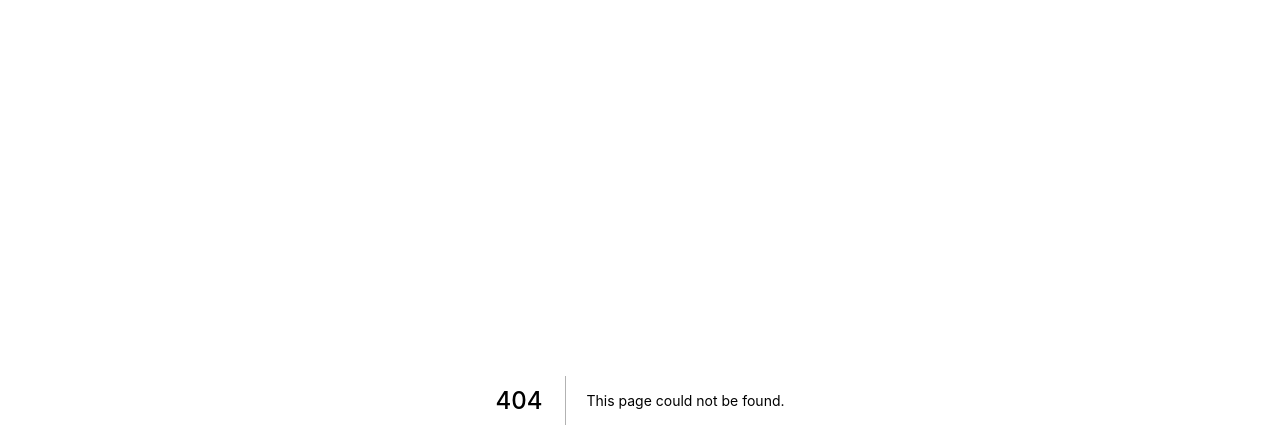
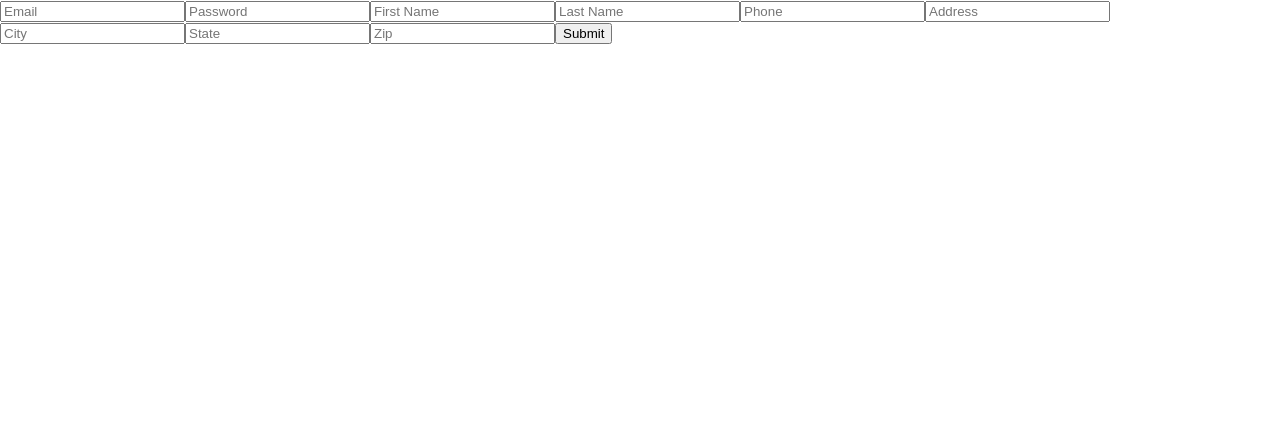
Before and after one commit to psayeed1990/next-stripe-ecommerce-node, a Next.js app: page /auth/registration in a window 1280 px wide. Before the commit this address had no page. Shown: the top 448 px of the page. Built offline with nearby package versions, Linux system fonts and the light colour scheme.

Commit message:
added login and registration form

```diff
--- a/package.json
+++ b/package.json
@@ -10,7 +10,8 @@
   "dependencies": {
     "next": "12.0.7",
     "react": "17.0.2",
-    "react-dom": "17.0.2"
+    "react-dom": "17.0.2",
+    "react-hook-form": "^7.21.2"
   },
   "devDependencies": {
     "eslint": "8.4.1",
--- a/src/pages/_app.js
+++ b/src/pages/_app.js
@@ -1,7 +1,12 @@
-import '../styles/globals.css'
+import "../styles/globals.css";
+import { UserProvider } from "../utils/UserContext";
 
 function MyApp({ Component, pageProps }) {
-  return <Component {...pageProps} />
+    return (
+        <UserProvider>
+            <Component {...pageProps} />
+        </UserProvider>
+    );
 }
 
-export default MyApp
+export default MyApp;
--- /dev/null
+++ b/src/pages/auth/registration.js
@@ -0,0 +1,127 @@
+import react, { useContext, useState } from "react";
+//import UserContext
+import { UserContext } from "../../utils/UserContext";
+import { useForm } from "react-hook-form";
+
+const Registration = () => {
+    //useContext
+    const { user, setUser } = useContext(UserContext);
+
+    //useform
+    const {
+        register,
+        handleSubmit,
+        formState: { errors },
+    } = useForm();
+    const onSubmit = (data) => console.log(data);
+
+    return (
+        <form onSubmit={handleSubmit(onSubmit)}>
+            <input
+                placeholder="Email"
+                {...register("email", {
+                    required: "Email is required",
+                    pattern: {
+                        value: /^[A-Z0-9._%+-]+@[A-Z0-9.-]+\.[A-Z]{2,4}$/i,
+                        message: "Invalid email address format",
+                    },
+                })}
+            />
+            {errors.email?.message}
+            <input
+                placeholder="Password"
+                type="password"
+                {...register("password", {
+                    required: "Password is required",
+                    minLength: {
+                        value: 8,
+                        message: "Password must be at least 8 characters long",
+                    },
+                    maxLength: {
+                        value: 32,
+                        message: "Password must be at most 32 characters long",
+                    },
+                })}
+            />
+            {errors.password?.message}
+
+            <input
+                placeholder="First Name"
+                {...register("firstName", {
+                    required: "First Name is required",
+                    minLength: {
+                        value: 8,
+                        message:
+                            "First Name must be at least 2 characters long",
+                    },
+                    maxLength: {
+                        value: 32,
+                        message:
+                            "First Name must be at most 32 characters long",
+                    },
+                })}
+            />
+            {errors.firstName?.message}
+
+            <input
+                placeholder="Last Name"
+                {...register("lastName", {
+                    required: "Last Name is required",
+                    minLength: {
+                        value: 8,
+                        message: "Last Name must be at least 8 characters long",
+                    },
+                    maxLength: {
+                        value: 32,
+                        message: "Last Name must be at most 32 characters long",
+                    },
+                })}
+            />
+            {errors.lastName?.message}
+
+            <input
+                placeholder="Phone"
+                {...register("phone", {
+                    required: "Phone is required",
+                })}
+            />
+            {errors.phone?.message}
+
+            <input
+                placeholder="Address"
+                {...register("address", {
+                    required: "Address is required",
+                })}
+            />
+            {errors.address?.message}
+
+            <input
+                placeholder="City"
+                {...register("city", {
+                    required: "City is required",
+                })}
+            />
+            {errors.city?.message}
+
+            <input
+                placeholder="State"
+                {...register("state", {
+                    required: "State is required",
+                })}
+            />
+            {errors.state?.message}
+
+            <input
+                placeholder="Zip"
+                {...register("zip", {
+                    required: "Zip is required",
+                })}
+            />
+            {errors.zip?.message}
+
+            <button type="submit">Submit</button>
+        </form>
+    );
+};
+
+export default Registration;
--- /dev/null
+++ b/src/utils/UserContext.js
@@ -0,0 +1,45 @@
+import { createContext, useState, useEffect } from "react";
+
+export const UserContext = createContext();
+
+export const UserProvider = (props) => {
+    const [user, setUser] = useState(null);
+
+    useEffect(() => {
+        const fetchData = async () => {
+            try {
+                setLoader(true);
+                const token = localStorage.getItem("token");
+
+                if (token) {
+                    const data = await fetch(
+                        `http://localhost:5000/api/auth/authenticate`,
+                        {
+                            method: "POST",
+                            credentials: "include",
+                            headers: {
+                                Accept: "application/json",
+                                "Content-Type": "application/json",
+                            },
+                            body: JSON.stringify({ token }),
+                        }
+                    );
+
+                    data.json().then((datas) => {
+                        setUser(datas);
+                    });
+                }
+            } catch (err) {
+                setUser(null);
+            }
+        };
+
+        fetchData();
+    }, []);
+
+    return (
+        <UserContext.Provider value={[user, setUser]}>
+            {props.children}
+        </UserContext.Provider>
+    );
+};
```
Also changed, not shown: src/pages/auth/login.js (added, +52 -0 lines), src/pages/index.js (+35 -17 lines), src/products/[id].js (added), 1 other file (tests, documents, lock files or other folders).
